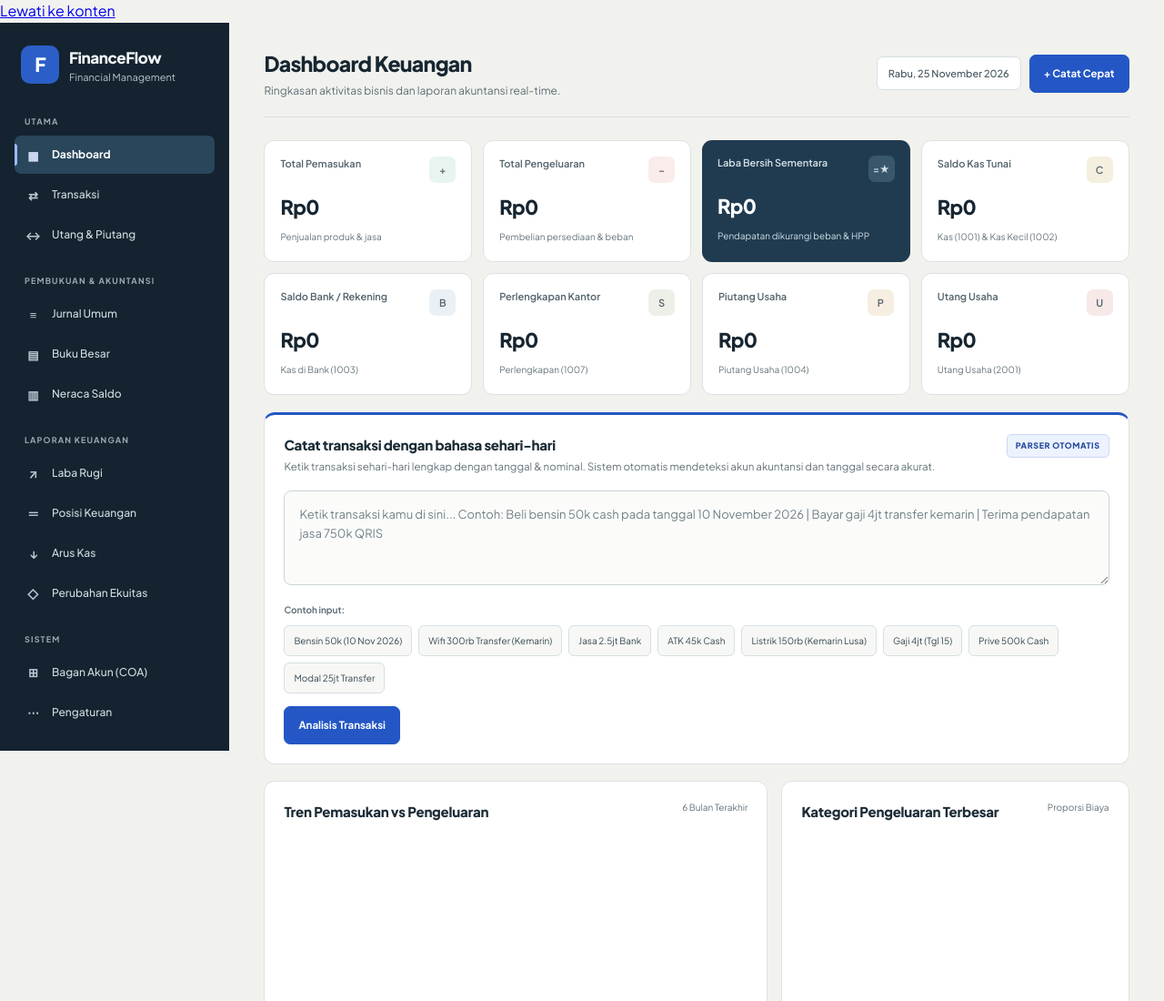
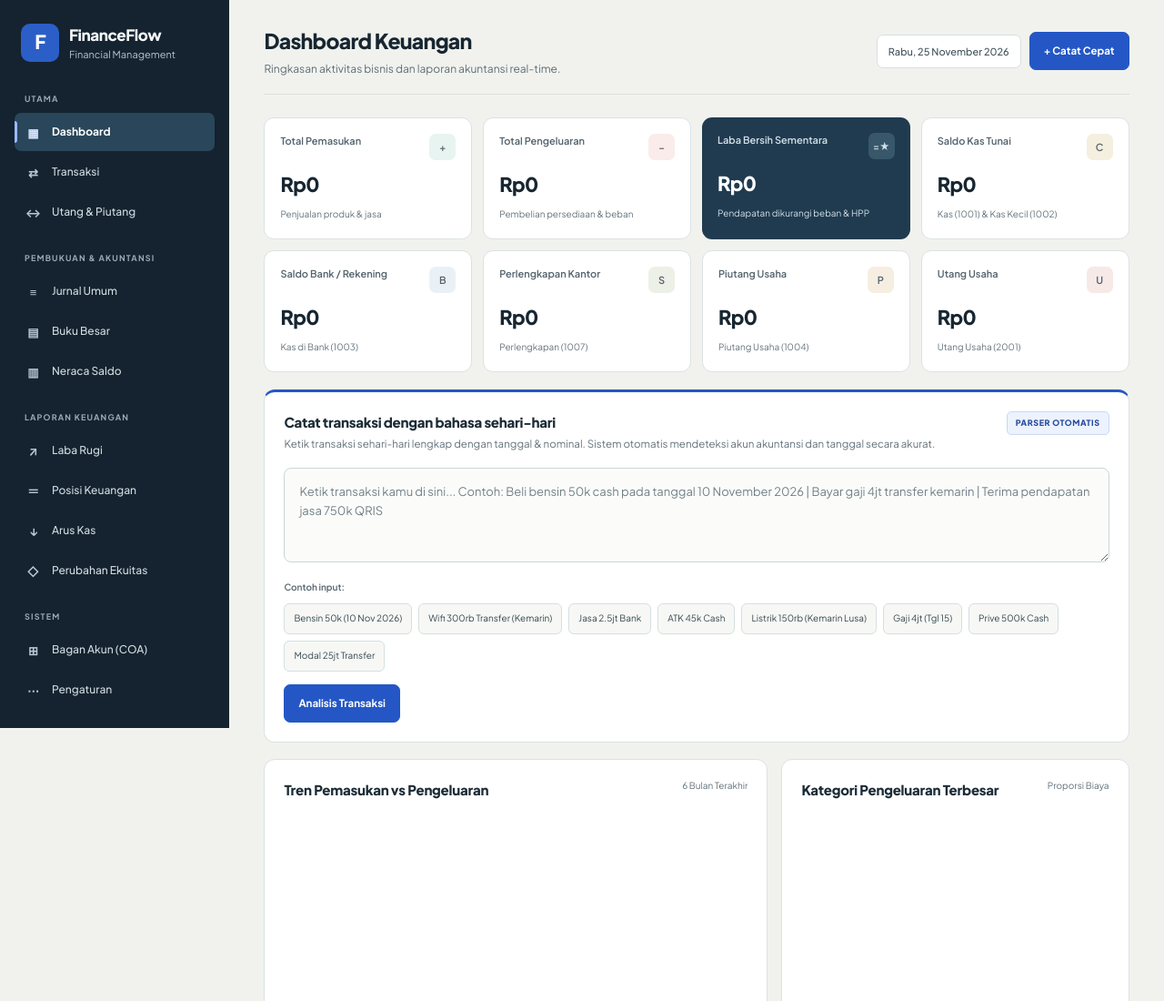
Before and after one commit to fahri-AW/fahrifinance, a website: page index.html in a window 1280 px wide. Shown: the top 1100 px of the page at 91% size. Drawn offline with nearby package versions, Linux system fonts and the light colour scheme; no server answers.

Commit message:
Add visible keyboard skip navigation styling

```diff
--- a/style.css
+++ b/style.css
@@ -2259,3 +2259,25 @@ tfoot td {
     print-color-adjust: exact;
   }
 }
+
+
+.skip-link {
+  position: fixed;
+  z-index: 10000;
+  top: -60px;
+  left: 12px;
+  min-height: 44px;
+  display: inline-flex;
+  align-items: center;
+  padding: 0 14px;
+  border: 2px solid #fff;
+  border-radius: 6px;
+  background: #14232f;
+  color: #fff;
+  font-size: 12px;
+  font-weight: 700;
+  text-decoration: underline;
+}
+.skip-link:focus {
+  top: 12px;
+}
```
